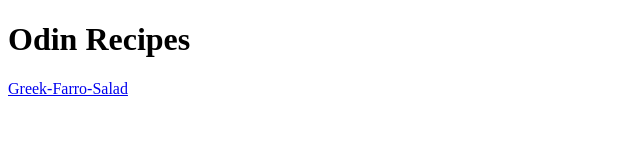
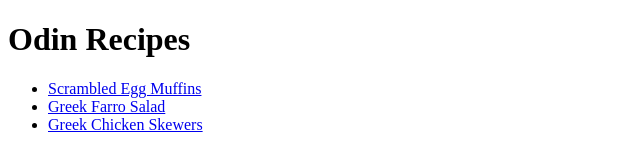
Before and after one commit to Crow0/odin-recipes, a plain HTML site: page index.html in a window 1280 px wide. Shown: the whole page, without its empty margins (0-640 px from the left). Drawn offline with Linux system fonts and the light colour scheme.

Commit message:
Add index.html

```diff
--- a/index.html
+++ b/index.html
@@ -6,7 +6,11 @@
 </head>
 <body>
   <h1>Odin Recipes</h1>
-  <a href="recipes/Greek-Farro-Salad.html">Greek-Farro-Salad</a>
+  <ul>
+  <li><a href="recipes/Scrambled-Egg-Muffins.html">Scrambled Egg Muffins</a></li>
+  <li><a href="recipes/Greek-Farro-Salad.html">Greek Farro Salad</a></li>
+  <li><a href= "recipes/Greek-Chicken-Skewers.html">Greek Chicken Skewers</a></li>
+</ul>
 
 
 
```
